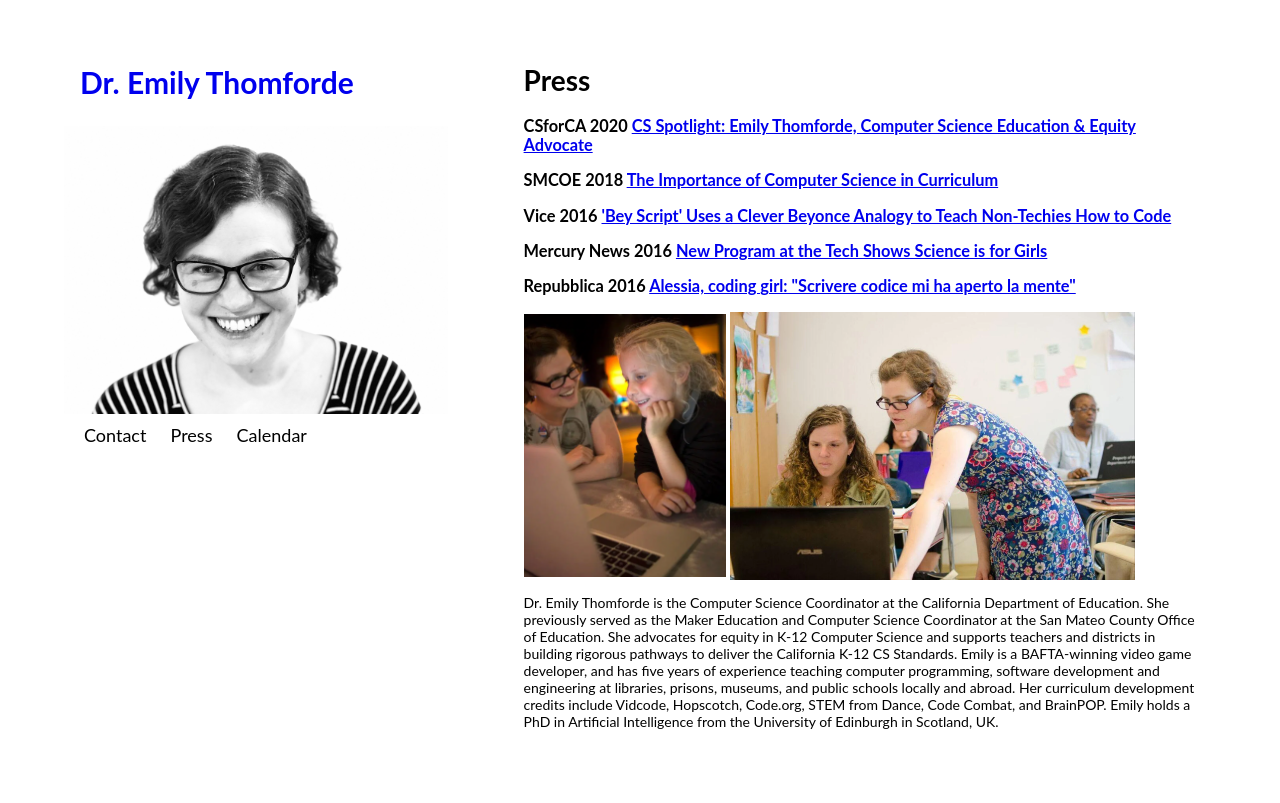
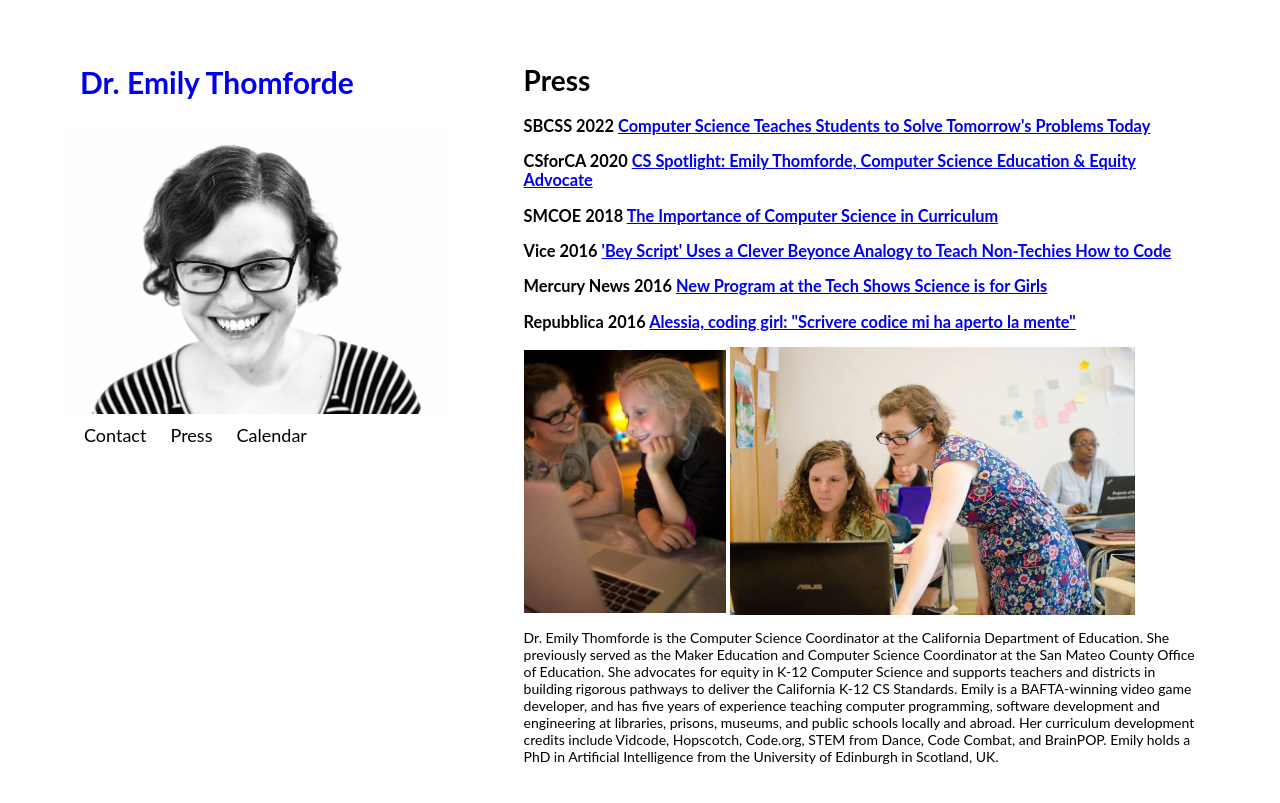
Before and after one commit to thegrene/thegrene.github.io, a Jekyll site: the page press/index.html, which Jekyll copies as it is, in a window 1280 px wide. Shown: the top 803 px of the page. Built offline with Jekyll 4.4.1, drawn with Linux system fonts in a browser that asks for light colours.

Commit message:
add article to press page

```diff
--- a/press/index.html
+++ b/press/index.html
@@ -17,6 +17,7 @@
 
 <div class="main">
   <h1>Press</h1>
+<h3>SBCSS 2022 <a href="https://www.sbcss.k12.ca.us/index.php/newsroom/newsroom-press-releases/3278-computer-science-teaches-today-s-students-to-solve-tomorrow-s-problems">Computer Science Teaches Students to Solve Tomorrow's Problems Today</a></h3>
 <h3>CSforCA 2020 <a href="https://csforca.org/cs-spotlight-emily-thomforde-computer-science-education-equity-advocate/">CS Spotlight: Emily Thomforde, Computer Science Education & Equity Advocate</a></h3>
 <h3>SMCOE 2018 <a href="https://www.smcoe.org/about/county-office-of-education/news/the-importance-of-computer-science-in-curriculum.html">The Importance of Computer Science in Curriculum</a></h3>
 <h3>Vice 2016 <a href="https://www.vice.com/en/article/aeknqa/bey-script-uses-a-clever-beyonce-analogy-to-teach-non-techies-how-to-code">'Bey Script' Uses a Clever Beyonce Analogy to Teach Non-Techies How to Code</a></h3>
```
